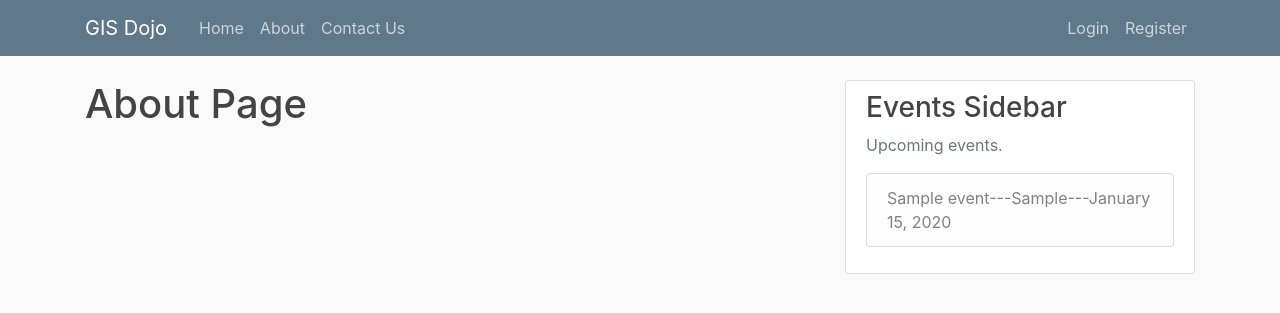
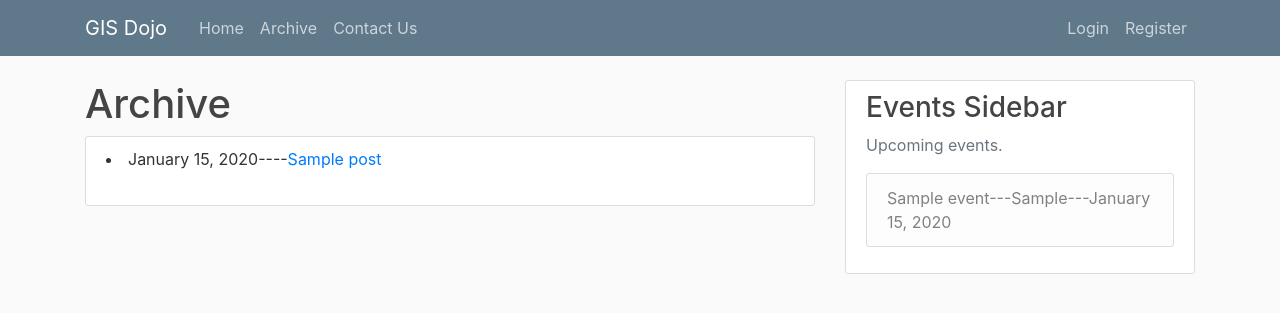
Before and after one commit to davy254/django_blog, a Django app: page /about/ in a window 1280 px wide. Shown: the top 313 px of the page. Run offline with Django 3.2, Linux system fonts and the light colour scheme; tables that the repository leaves empty hold one stand-in row (values such as "Sample post"); some libraries are stand-ins or nearby versions.

Commit message:
more functionality addes

```diff
--- a/blog/templates/blog/about.html
+++ b/blog/templates/blog/about.html
@@ -1,4 +1,12 @@
 {% extends "blog/base.html" %}
+
 {% block content %}
-    <h1>About Page</h1>
+    <h1>Archive</h1>
+    <div class="content-section">
+        {% for post in posts %}
+        <li>{{ post.date_posted|date:"F d, Y" }}----<a href="{% url 'post-detail' post.id %}">{{ post.title }}</a></li>
+        <br>
+
+        {% endfor %}
+    </div>
 {% endblock content %}
--- a/blog/templates/blog/base.html
+++ b/blog/templates/blog/base.html
@@ -29,7 +29,7 @@
           <div class="collapse navbar-collapse" id="navbarToggle">
             <div class="navbar-nav mr-auto">
               <a class="nav-item nav-link" href="{% url 'blog-home' %}">Home</a>
-              <a class="nav-item nav-link" href="{% url 'blog-about' %}">About</a>
+              <a class="nav-item nav-link" href="{% url 'blog-about' %}">Archive</a>
                 <a class="nav-item nav-link" href="{% url 'blog-contact-us' %}">Contact Us</a>
             </div>
             <!-- Navbar Right Side -->
--- a/blog/views.py
+++ b/blog/views.py
@@ -74,7 +74,11 @@ class PostDeleteView(LoginRequiredMixin,UserPassesTestMixin,DeleteView):
         return False
 
 def about(request):
-    return render(request, 'blog/about.html', {'title': 'About'})
+    context = {
+        'posts': Post.objects.all()
+    }
+
+    return render(request, 'blog/about.html', context)
 
 def contact_us (request):
     if request.method =='GET':
```
Also changed, not shown: blog/templates/blog/post_detail.html (+4 -4 lines), django_project/settings.py (+8 -7 lines).
